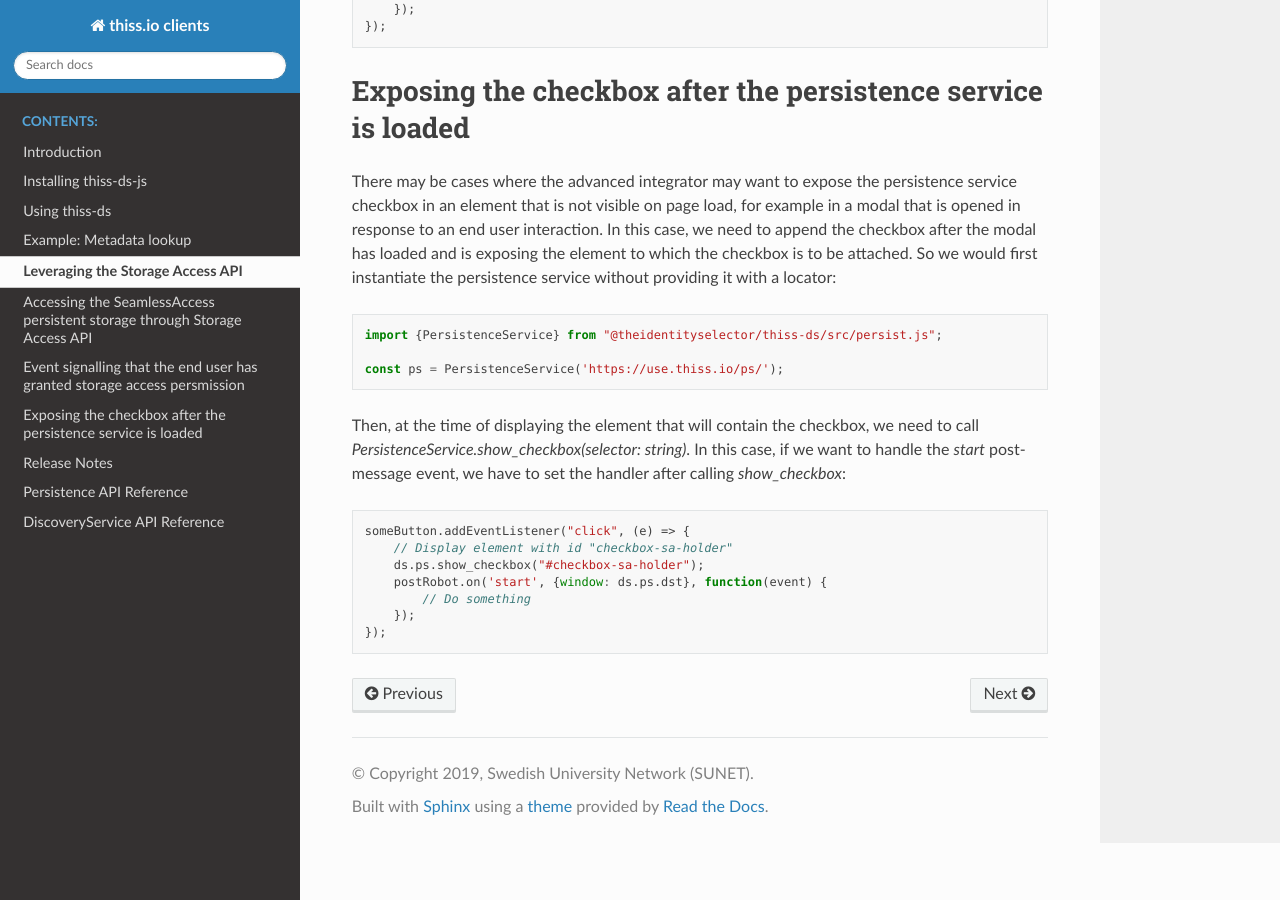
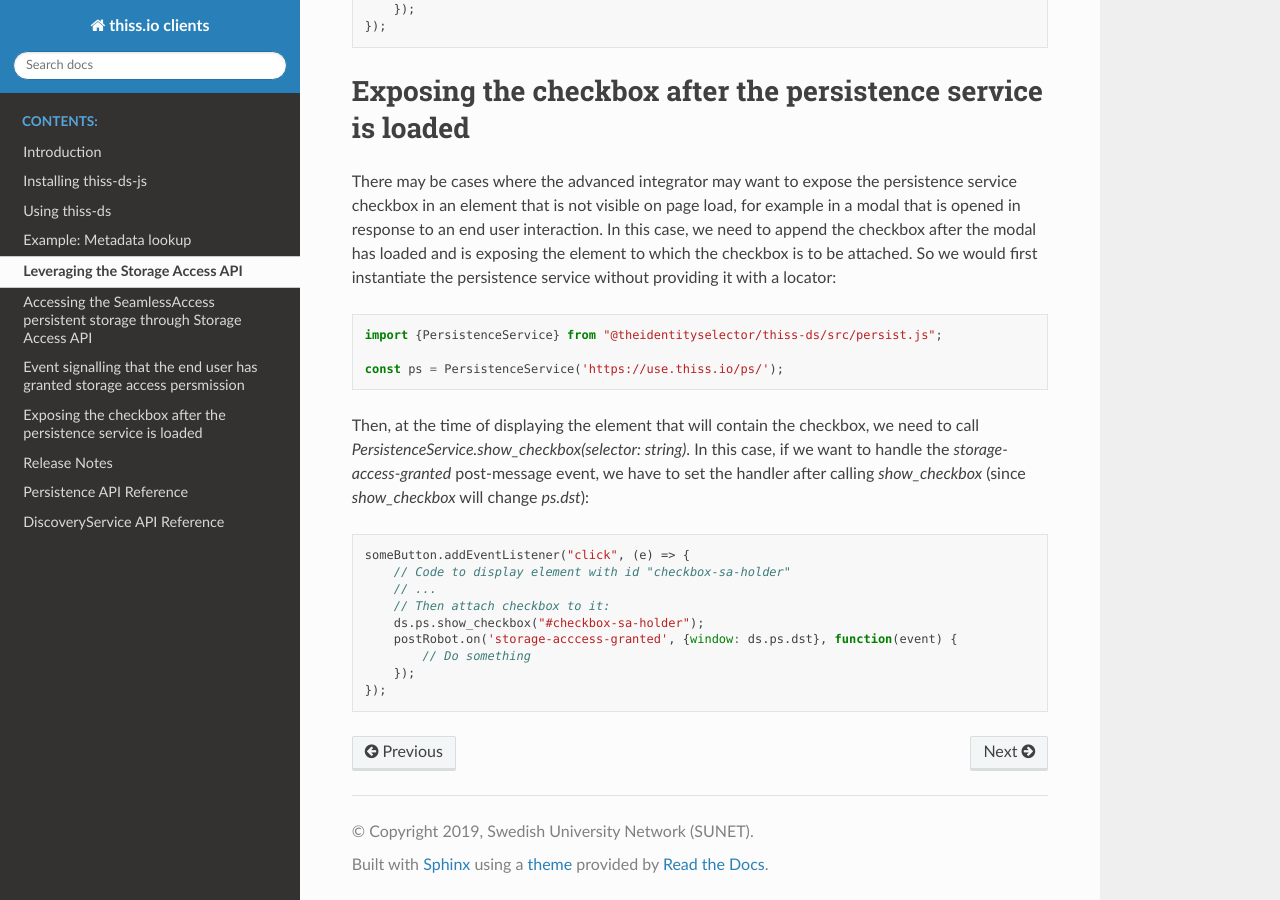
Before and after one commit to TheIdentitySelector/thiss-ds-js, a Sphinx documentation site: the page built from docs/using-saa.rst, in a window 1280 px wide and 900 px high, scrolled down 2329 px. Built offline with Sphinx 7.4.7 and the Read the Docs theme 3.1.0, drawn with Linux system fonts in a browser that asks for light colours.

Commit message:
fix docs

```diff
--- a/docs/using-saa.rst
+++ b/docs/using-saa.rst
@@ -103,14 +103,17 @@ and is exposing the element to which the checkbox is to be attached. So we would
     const ps = PersistenceService('https://use.thiss.io/ps/');
 
 Then, at the time of displaying the element that will contain the checkbox, we need to call `PersistenceService.show_checkbox(selector: string)`.
-In this case, if we want to handle the `start` post-message event, we have to set the handler after calling `show_checkbox`:
+In this case, if we want to handle the `storage-access-granted` post-message event, we have to set the handler after calling `show_checkbox`
+(since `show_checkbox` will change `ps.dst`):
 
 .. code-block:: js
 
     someButton.addEventListener("click", (e) => {
-        // Display element with id "checkbox-sa-holder"
+        // Code to display element with id "checkbox-sa-holder"
+        // ...
+        // Then attach checkbox to it:
         ds.ps.show_checkbox("#checkbox-sa-holder");
-        postRobot.on('start', {window: ds.ps.dst}, function(event) {
+        postRobot.on('storage-acccess-granted', {window: ds.ps.dst}, function(event) {
             // Do something
         });
     });
```
Also changed, not shown: RELEASE.md (+1 -0 lines).
